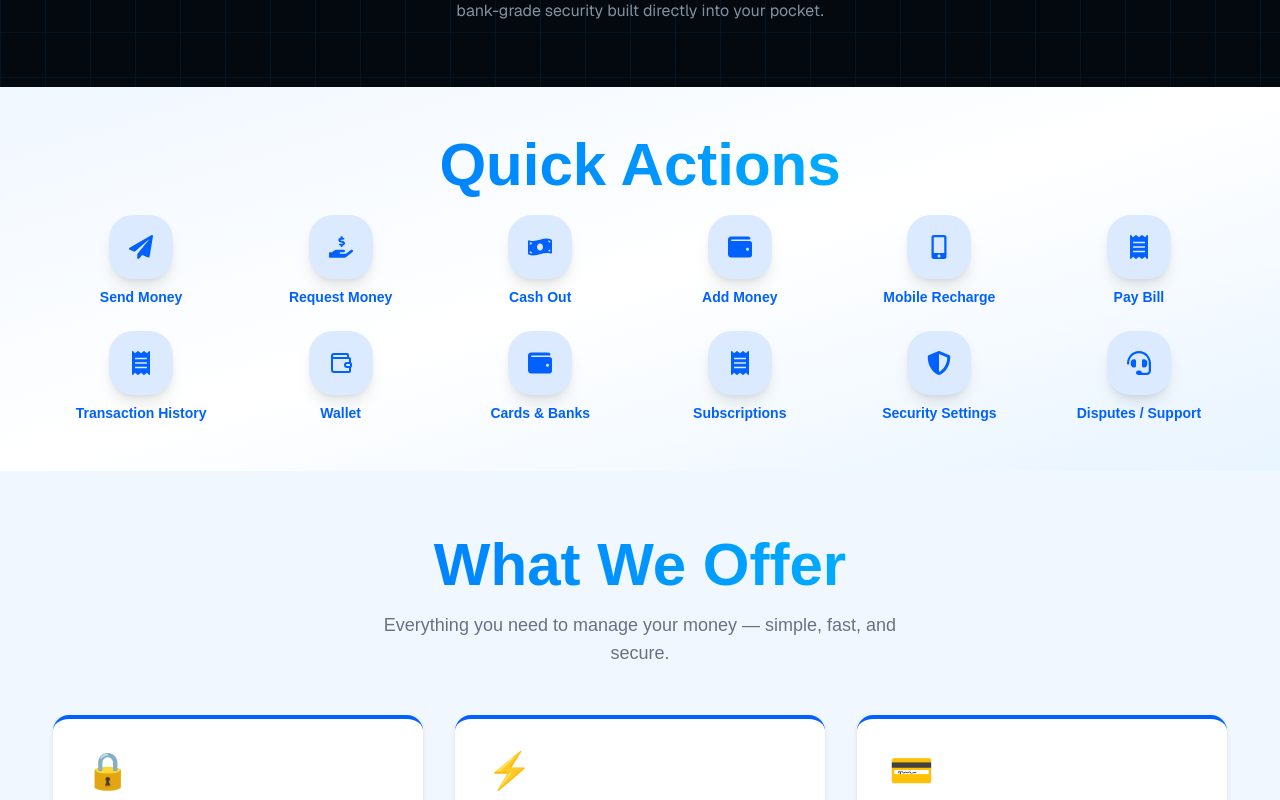
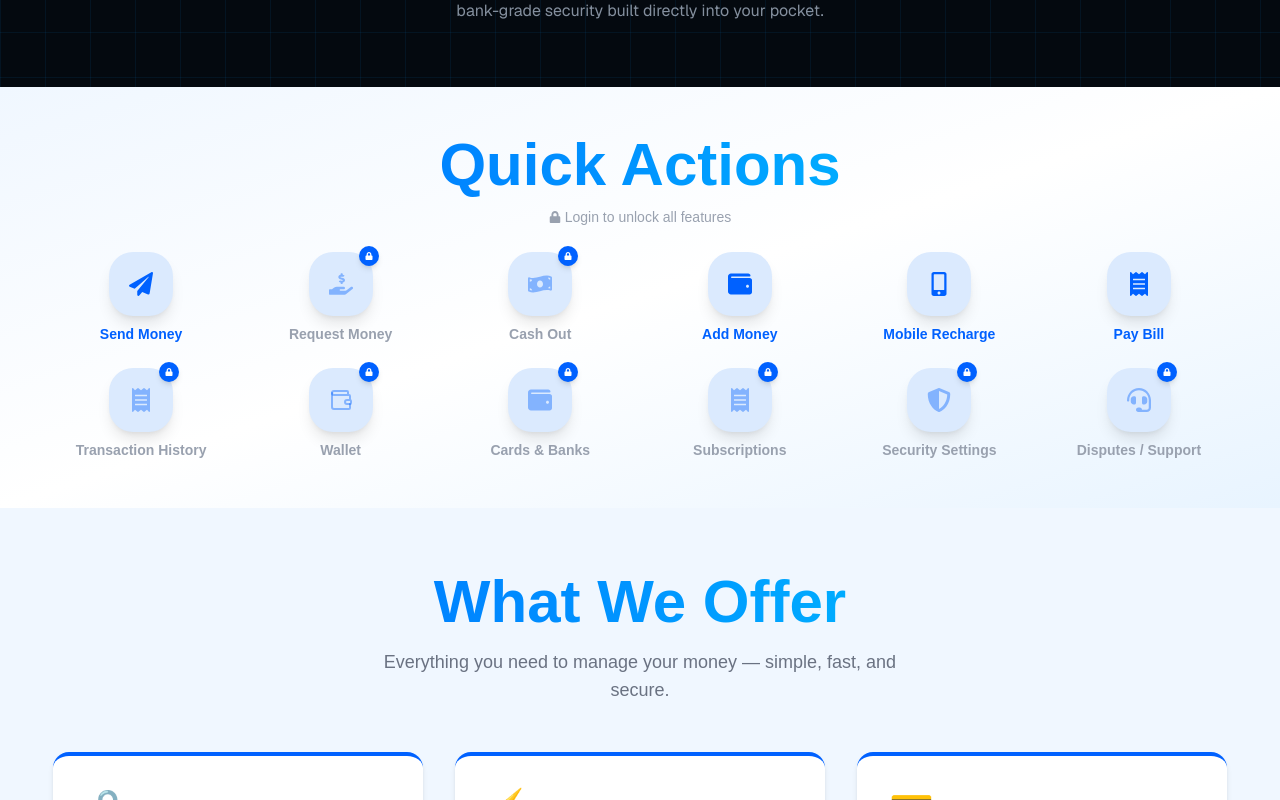
Before and after one commit to AlFahad47/Lenden, a Next.js app: page / in a window 1280 px wide. Shown: the part 1260-2060 px from the top of the page. Built offline with nearby package versions, Linux system fonts and the light colour scheme.

Commit message:
Fix section widths to w-11/12 mx-auto, add guest lock on Menus, blue theme redesign

```diff
--- a/src/components/ui/HowItWorks.tsx
+++ b/src/components/ui/HowItWorks.tsx
@@ -81,8 +81,9 @@ export default function HowItWorksPage() {
       <div className="absolute -top-40 -left-40 w-60 md:w-80 h-60 md:h-80 bg-blue-500/20 dark:bg-blue-700/20 rounded-full blur-3xl animate-pulse" />
       <div className="absolute bottom-0 right-0 w-60 md:w-80 h-60 md:h-80 bg-blue-300/20 dark:bg-[#00b4ff]/20 rounded-full blur-3xl animate-pulse" />
 
+      <div className="w-11/12 mx-auto">
       {/* Hero */}
-      <section className="relative max-w-6xl mx-auto text-center space-y-4 md:space-y-6">
+      <section className="relative text-center space-y-4 md:space-y-6">
         <motion.h1
           initial={{ opacity: 0, y: 50 }}
           animate={{ opacity: 1, y: 0 }}
@@ -114,7 +115,7 @@ export default function HowItWorksPage() {
       <div className="hidden md:block absolute left-1/2 top-64 bottom-24 w-1 bg-gradient-to-b from-[#00b4ff] to-[#0061ff] opacity-30" />
 
       {/* Steps */}
-      <section className="relative max-w-6xl mx-auto mt-8 md:mt-10 grid sm:grid-cols-1 md:grid-cols-2 gap-2 md:gap-4 lg:gap-5">
+      <section className="relative mt-8 md:mt-10 grid sm:grid-cols-1 md:grid-cols-2 gap-2 md:gap-4 lg:gap-5">
         {steps.map((step, index) => (
           <motion.div
             key={index}
@@ -152,7 +153,7 @@ export default function HowItWorksPage() {
       </section>
 
       {/* CTA */}
-      <section className="relative max-w-4xl mx-auto mt-14 md:mt-20 text-center">
+      <section className="relative mt-14 md:mt-20 text-center">
         <motion.div
           initial={{ opacity: 0, scale: 0.9 }}
           whileInView={{ opacity: 1, scale: 1 }}
@@ -188,6 +189,7 @@ export default function HowItWorksPage() {
           </div>
         </motion.div>
       </section>
+      </div>
     </div>
   );
 }
--- a/src/components/ui/KeyFeatures.tsx
+++ b/src/components/ui/KeyFeatures.tsx
@@ -49,13 +49,14 @@ export default function KeyFeatures() {
       <div className="absolute -top-40 -left-40 w-96 h-96 bg-blue-500/20 dark:bg-blue-700/20 rounded-full blur-3xl animate-pulse" />
       <div className="absolute bottom-0 right-0 w-96 h-96 bg-blue-300/20 dark:bg-[#00b4ff]/20 rounded-full blur-3xl animate-pulse" />
 
+      <div className="w-11/12 mx-auto">
       {/* Heading */}
       <motion.div
         initial={{ opacity: 0, y: 40 }}
         whileInView={{ opacity: 1, y: 0 }}
         viewport={{ once: true }}
         transition={{ duration: 0.8 }}
-        className="relative text-center max-w-3xl mx-auto mb-16"
+        className="relative text-center mb-16"
       >
         <h1
           className="text-4xl md:text-6xl font-extrabold
@@ -75,7 +76,7 @@ export default function KeyFeatures() {
 
       {/* Features Grid */}
       <div
-        className="relative max-w-7xl mx-auto
+        className="relative
         grid gap-3 md:gap-4 lg:gap-6
         sm:grid-cols-2 lg:grid-cols-3
         items-stretch"
@@ -170,6 +171,7 @@ export default function KeyFeatures() {
           );
         })}
       </div>
+      </div>
     </div>
   );
 }
--- a/src/components/ui/menus.tsx
+++ b/src/components/ui/menus.tsx
@@ -1,6 +1,6 @@
 "use client"
 
-import React from "react"
+import React, { useEffect, useState } from "react"
 import { motion } from "framer-motion"
 import {
   FaPaperPlane,
@@ -9,9 +9,9 @@ import {
   FaReceipt,
   FaHandHoldingUsd,
   FaWallet,
-  FaUniversity,
   FaShieldAlt,
   FaHeadset,
+  FaLock,
 } from "react-icons/fa"
 import { IconType } from "react-icons"
 import { useRouter } from "next/navigation"
@@ -38,16 +38,31 @@ const quickActions: MenuItem[] = [
   { name: "Disputes / Support", icon: FaHeadset, route: "/support" },
 ]
 
+// Items accessible without login
+const publicRoutes = ["/mobile-recharge", "/pay-bill", "/add-money", "/send-money"]
+
 function Section({ title, items }: { title: string; items: MenuItem[] }) {
   const router = useRouter()
+  const [isLoggedIn, setIsLoggedIn] = useState(false)
+
+  useEffect(() => {
+    setIsLoggedIn(localStorage.getItem("isLoggedIn") === "true")
+  }, [])
+
+  const handleClick = (item: MenuItem) => {
+    const isPublic = publicRoutes.includes(item.route)
+    if (isLoggedIn || isPublic) {
+      router.push(item.route)
+    } else {
+      router.push("/login")
+    }
+  }
 
   return (
-    <div
-      className="w-full bg-gradient-to-br from-[#f0f7ff] via-white to-[#e8f4ff]
-      dark:from-[#040c1a] dark:via-[#04090f] dark:to-[#040c1a] transition-colors duration-500 py-12"
-    >
+    <div className="w-full bg-gradient-to-br from-[#f0f7ff] via-white to-[#e8f4ff] dark:from-[#040c1a] dark:via-[#04090f] dark:to-[#040c1a] transition-colors duration-500 py-12">
       <div className="w-11/12 mx-auto">
-        {/* Fancy Heading */}
+
+        {/* Heading */}
         <motion.h2
           initial={{ opacity: 0, y: -20 }}
           animate={{ opacity: 1, y: 0 }}
@@ -60,33 +75,54 @@ function Section({ title, items }: { title: string; items: MenuItem[] }) {
           {title}
         </motion.h2>
 
+        {/* Guest notice */}
+        {!isLoggedIn && (
+          <motion.p
+            initial={{ opacity: 0 }}
+            animate={{ opacity: 1 }}
+            transition={{ delay: 0.5 }}
+            className="text-center text-sm text-gray-400 dark:text-gray-500 mb-6 -mt-2"
+          >
+            <span className="inline-flex items-center gap-1">
+              <FaLock className="text-xs" />
+              Login to unlock all features
+            </span>
+          </motion.p>
+        )}
+
         {/* Menu Items Grid */}
         <div className="grid grid-cols-3 sm:grid-cols-4 md:grid-cols-6 gap-6">
           {items.map((item, index) => {
             const Icon = item.icon
+            const isPublic = publicRoutes.includes(item.route)
+            const locked = !isLoggedIn && !isPublic
+
             return (
               <motion.div
                 key={index}
                 initial={{ opacity: 0, y: 20 }}
                 animate={{ opacity: 1, y: 0 }}
                 transition={{ delay: index * 0.1, type: "spring", stiffness: 120 }}
-                whileHover={{ scale: 1.1, y: -5 }}
-                onClick={() => router.push(item.route)}
-                className="flex flex-col items-center gap-2 cursor-pointer"
+                whileHover={{ scale: locked ? 1.05 : 1.1, y: locked ? 0 : -5 }}
+                onClick={() => handleClick(item)}
+                className="flex flex-col items-center gap-2 cursor-pointer relative"
               >
-                <div
-                  className="w-16 h-16 rounded-3xl bg-blue-100 dark:bg-blue-900/40
-                  flex items-center justify-center shadow-lg hover:shadow-2xl transition-all duration-300"
-                >
-                  <Icon className="text-[#0061ff] dark:text-[#00b4ff] text-2xl" />
+                <div className="relative w-16 h-16 rounded-3xl bg-blue-100 dark:bg-blue-900/40 flex items-center justify-center shadow-lg hover:shadow-2xl transition-all duration-300">
+                  <Icon className={`text-2xl ${locked ? "text-[#0061ff]/40 dark:text-[#00b4ff]/40" : "text-[#0061ff] dark:text-[#00b4ff]"}`} />
+                  {locked && (
+                    <div className="absolute -top-1.5 -right-1.5 w-5 h-5 rounded-full bg-[#0061ff] dark:bg-[#0095ff] flex items-center justify-center shadow-md">
+                      <FaLock className="text-white text-[8px]" />
+                    </div>
+                  )}
                 </div>
-                <p className="text-xs md:text-sm font-semibold text-center text-[#0061ff] dark:text-gray-200">
+                <p className={`text-xs md:text-sm font-semibold text-center ${locked ? "text-gray-400 dark:text-gray-500" : "text-[#0061ff] dark:text-gray-200"}`}>
                   {item.name}
                 </p>
               </motion.div>
             )
           })}
         </div>
+
       </div>
     </div>
   )
```
